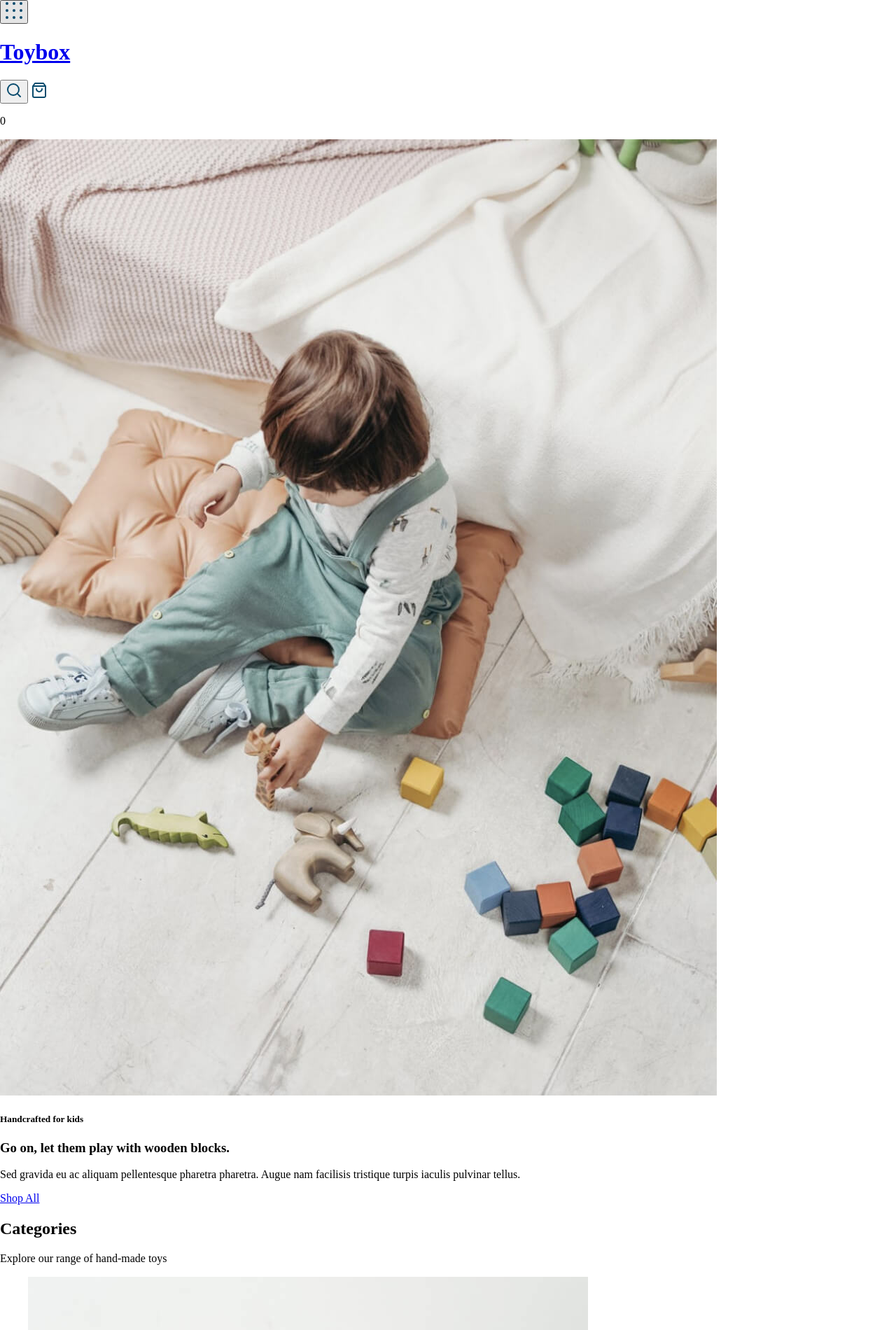
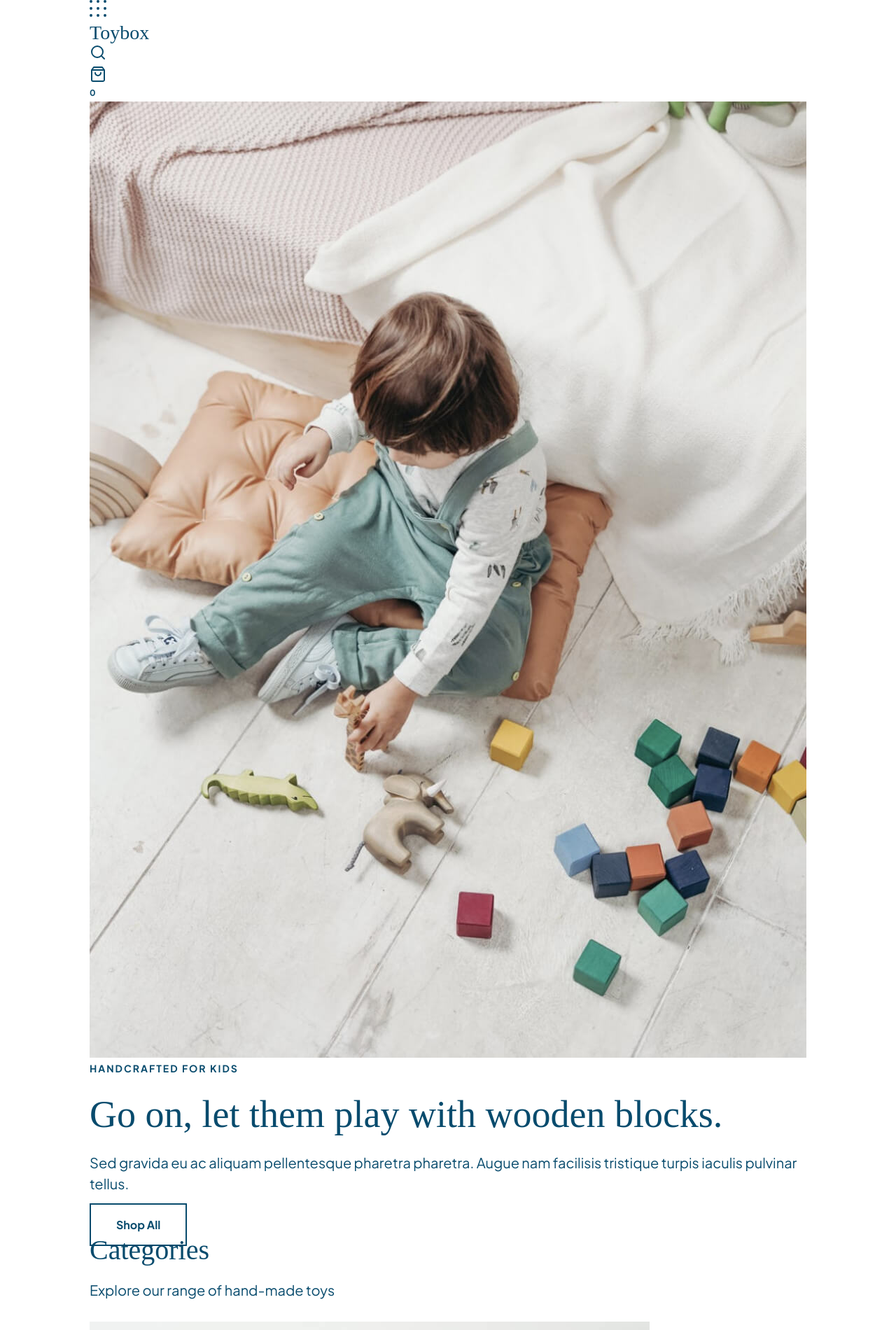
Before and after one commit to genc1499/E-commerce, a plain HTML site: page index.html in a window 1280 px wide. Shown: the top 1900 px of the page at 70% size. Drawn offline with Linux system fonts and the light colour scheme; files whose address does not match are found by name; a web font is replaced by a local one.

Commit message:
Added base partial

```diff
--- /dev/null
+++ b/styles/sass/partials/_base.scss
@@ -0,0 +1,83 @@
+// Wrappper style
+.wrapper{
+    width:80%;
+    max-width:1200px;
+    margin:0 auto;
+}
+
+button {
+    color: $primary;
+    background-color: transparent;
+    padding: 18px 36px;
+    border: 2px solid $primary;
+    font-size: 0.8rem;
+    font-weight: bold;
+    line-height: 1.2rem;
+    text-align: center;
+    cursor: pointer;
+    transition: 0.3s;
+    &:hover {
+      background-color: $primary;
+      color: $solidWhite;
+    }
+    &:focus {
+      background-color: $primary;
+      color: $solidWhite;
+    }
+    &.secondary {
+      background-color: transparent;
+      border-color: $solidWhite;
+      color: $solidWhite;
+      padding: 8px 12px;
+      &:hover {
+        background-color: $solidWhite;
+        color:$primary;
+      }
+      &:focus {
+        background-color: $solidWhite;
+        color:$primary;
+      }
+    }
+    &.solid {
+      color: $solidWhite;
+      background-color: $primary;
+      &:hover {
+        color: $primary;
+        background-color: $solidWhite;
+      }
+    }
+    /* style the button in the main nav menu to look just like an icon */
+    &.menuIcon {
+      display: inherit;
+      padding: 0;
+      border: none;
+      &:hover {
+        background-color: transparent;
+      }
+      &:focus {
+        background-color: transparent;
+      }
+    }
+  }
+
+  a {
+      &.button {
+          color: $primary;
+          background-color: transparent;
+          padding: 18px 36px;
+          border: 2px solid $primary;
+          font-size: 0.8rem;
+          font-weight: bold;
+          line-height: 1.2rem;
+          text-align: center;
+          transition: 0.3s;
+          &:hover {
+              background-color: $primary;
+              color: $solidWhite;
+          }
+          &:focus {
+              background-color: $primary;
+              color: $solidWhite;
+          }
+      }
+  }
--- a/styles/sass/partials/_setup.scss
+++ b/styles/sass/partials/_setup.scss
@@ -7,3 +7,16 @@ html { -moz-box-sizing: border-box; -webkit-box-sizing: border-box; box-sizing:
 *, *:before, *:after {box-sizing: inherit}
 
 .sr-only { position: absolute; width: 1px; height: 1px; margin: -1px; border: 0; padding: 0; white-space: nowrap; clip-path: inset(100%); clip: rect(0 0 0 0); overflow: hidden;}
+
+.skip-link {
+    position: absolute;
+    left: -1000px;
+    top: 5px;
+    z-index: 999;
+    background: white;
+    color: black;
+  }
+
+  .skip-link:focus {
+    left: 0;
+  }
--- a/styles/sass/partials/_typography.scss
+++ b/styles/sass/partials/_typography.scss
@@ -23,3 +23,80 @@
     font-family: "Young Serif";
     src: url('../fonts/youngserif/YoungSerif-Regular.otf');
   }
+
+  /* _typography.scss */
+
+html {
+    font-size: 125%;
+  }
+
+  body {
+    font-family: $bodyFont;
+    font-size: 1rem;
+    color: $primary;
+  }
+
+  h1, h2, h3, h4, blockquote {
+    font-family: $headingFont;
+    font-weight: normal;
+    color: $primary;
+    margin: 0;
+  }
+
+  h1 {
+    font-size: 1.4rem;
+  }
+
+  h2 {
+    font-size: 2rem;
+    line-height: 2.4rem;
+    margin-bottom: 18px;
+  }
+
+  h3 {
+    font-size: 2.7rem;
+    line-height: 3rem;
+    margin-bottom: 24px;
+  }
+
+  h4 {
+    font-size: 1.7rem;
+    line-height: 2rem;
+    margin-bottom: 18px;
+  }
+
+  h5 {
+    font-size: 0.7rem;
+    font-weight: bold;
+    line-height: 1.2rem;
+    letter-spacing: 0.1rem;
+    text-transform: uppercase;
+    margin: 0 0 24px 0;
+  }
+
+  p {
+    line-height: 1.5rem;
+    margin: 0 0 30px 0;
+    &.smallCopy {
+      font-size: 0.6rem;
+      line-height: 1.2rem;
+      font-weight: bold;
+      margin: 0;
+    }
+  }
+
+  ul, li, a, input {
+    padding: 0;
+    margin: 0;
+  }
+
+  ul {
+    list-style: none;
+  }
+
+  a {
+    text-decoration: none;
+    color: inherit;
+    cursor: pointer;
+    transition: 0.3s;
+  }
--- a/styles/sass/styles.scss
+++ b/styles/sass/styles.scss
@@ -1,6 +1,11 @@
+// Variable and setup partials should be the top two imported;
+// this is due to the cascading efects of CSS!!!!!!!
+
+@import "./partials/variables.scss";
 @import "./partials/setup.scss";
 @import "./partials/typography.scss";
-@import "./partials/variables.scss";
+@import "./partials/base.scss";
+
 
 // COLOURS:
 // primary text (blue): #084b6d;
@@ -11,18 +16,6 @@
 // pastel blue: #d3f0f9
 // white: #fff;
 
-.skip-link {
-    position: absolute;
-    left: -1000px;
-    top: 5px;
-    z-index: 999;
-    background: white;
-    color: black;
-  }
-
-  .skip-link:focus {
-    left: 0;
-  }
 
 
 // HEADINGS:
```
Also changed, not shown: styles/styles.css.
